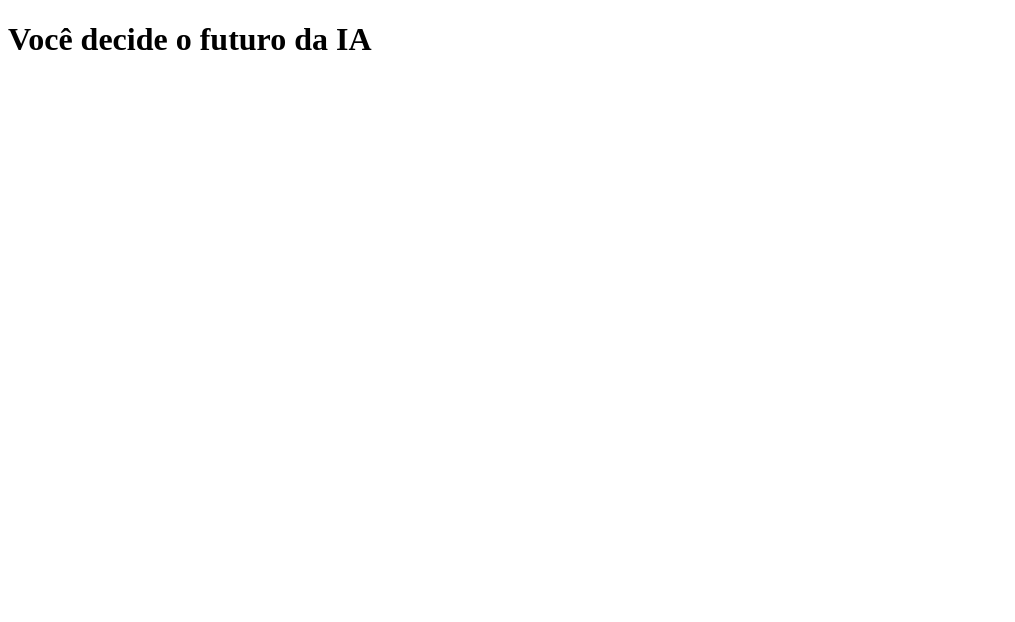
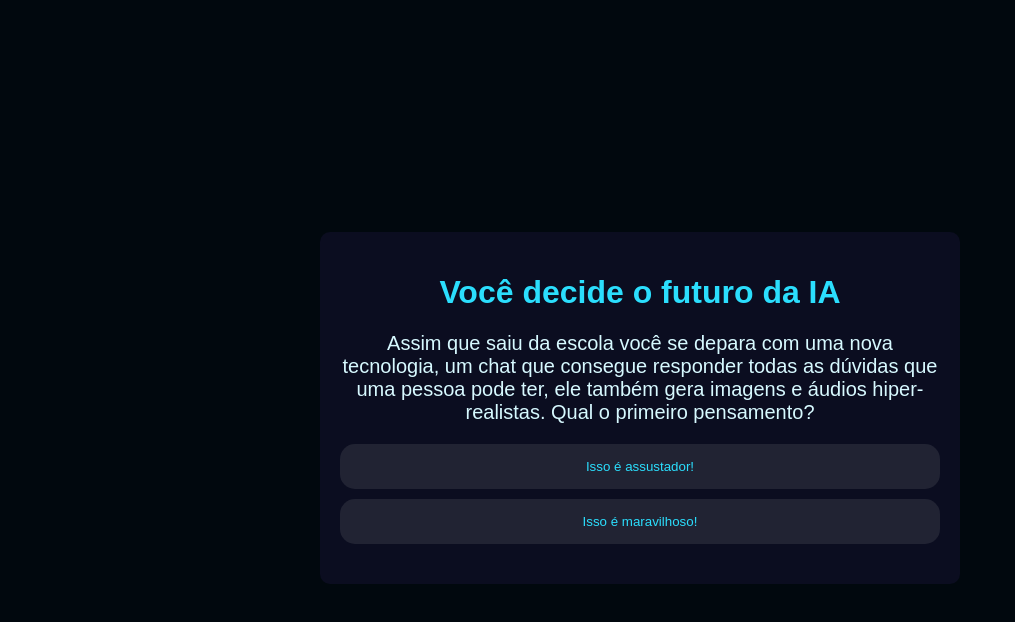
Before and after one commit to analararampim/miss-o-IA, a plain HTML site: page index.html in a window 1280 px wide. Shown: the whole page, without its empty margins (0-1015 px from the left). Drawn offline with Linux system fonts and the light colour scheme.

Commit message:
jexdbeud

```diff
--- a/index.html
+++ b/index.html
@@ -3,10 +3,11 @@
 <head>
     <meta charset="UTF-8">
     <meta name="viewport" content="width=device-width, initial-scale=1.0">
+    <title>Você decide o futuro da IA</title>
     <link rel="stylesheet" href="style.css">
-    <title>Você decide o futuro da I.A.1</title>
 </head>
 <body>
+
 <div class="caixa-principal">
     <h1>Você decide o futuro da IA</h1>
 
@@ -18,6 +19,7 @@
         <p class="texto-resultado"></p>
     </div>
 </div>
+
 <script src="script.js"></script>
 </body>
 </html>
--- a/script.js
+++ b/script.js
@@ -1,60 +1,129 @@
-const caixaPrincipal = document.querySelector(".caixa-principal");
 const caixaPerguntas = document.querySelector(".caixa-perguntas");
 const caixaAlternativas = document.querySelector(".caixa-alternativas");
-const caixaResultado = document.querySelector(".caixa-resultado");
 const textoResultado = document.querySelector(".texto-resultado");
 
-const perguntas = {
-
-}
+const perguntas = [
     {
-    enunciado:
-      "Assim que saiu da escola você se depara com uma nova tecnologia, um chat que consegue responder todas as dúvidas que uma pessoa pode ter, ele também gera imagens e áudios hiper-realistas. Qual o primeiro pensamento?",
+        enunciado: "Assim que saiu da escola você se depara com uma nova tecnologia, um chat que consegue responder todas as dúvidas que uma pessoa pode ter, ele também gera imagens e áudios hiper-realistas. Qual o primeiro pensamento?",
         alternativas: [
-      "Isso é assustador!",
-      "Isso é maravilhoso!"
-    ],
+            {
+                texto: "Isso é assustador!",
+                afirmacao: "No início ficou com medo do que essa tecnologia pode fazer."
             },
             {
-    enunciado:
-      "Com a descoberta desta tecnologia, chamada Inteligência Artificial (IA), uma professora de tecnologia da escola decidiu fazer uma sequência de aulas sobre esta tecnologia. No fim de uma aula ela pede que você escreva um trabalho sobre o uso de IA em sala de aula. Qual atitude você toma?",
-    alternativas: [
-      "Utiliza uma ferramenta de busca na internet que utiliza IA para que ela ajude a encontrar informações relevantes para o trabalho e explique numa linguagem que facilite o entendimento.",
-      "Escreve o trabalho com base nas conversas que teve com colegas, algumas pesquisas na internet e conhecimentos próprios sobre o tema."
-    ],
+                texto: "Isso é maravilhoso!",
+                afirmacao: "Quis aprender como usar a IA para facilitar seu dia a dia."
+            }
+        ]
     },
     {
-    enunciado:
-      "Após a elaboração do trabalho, a professora realizou um debate entre a turma para entender como foi realizada a pesquisa e escrita. Nessa conversa também foi levantado um ponto muito importante: como a IA impacta o trabalho do futuro. Nesse debate, como você se posiciona?",
+        enunciado: "A professora pede um trabalho sobre Inteligência Artificial. O que você faz?",
         alternativas: [
-      "Defende a ideia de que a IA pode criar novas oportunidades de emprego e melhorar habilidades humanas.",
-      "Me preocupo com as pessoas que perderão seus empregos para máquinas e defendo a importância de proteger os trabalhadores."
-    ],
+            {
+                texto: "Usa IA para pesquisar e entender o conteúdo.",
+                afirmacao: "Aprendeu a usar a IA como ferramenta de apoio aos estudos."
             },
             {
-    enunciado:
-      "Ao final da discussão, você precisou criar uma imagem no computador que representasse o que pensa sobre IA. E agora?",
-    alternativas: [
-      "Criar uma imagem utilizando uma plataforma de design como o Paint.",
-      "Criar uma imagem utilizando um gerador de imagem de IA."
-    ],
+                texto: "Pesquisa sozinho em livros e na internet.",
+                afirmacao: "Preferiu desenvolver sua própria pesquisa e pensamento crítico."
+            }
+        ]
     },
     {
-    enunciado:
-      "Você tem um trabalho em grupo de biologia para entregar na semana seguinte, o andamento do trabalho está um pouco atrasado e uma pessoa do seu grupo decidiu fazer com ajuda de uma IA. O problema é que o trabalho está totalmente igual ao do chat. O que você faz?",
+        enunciado: "No debate sobre o futuro do trabalho, qual sua opinião?",
         alternativas: [
-      "Escrever comandos para o chat é uma forma de contribuir com o trabalho, por isso não é um problema utilizar o texto inteiro.",
-      "O chat pode ser uma tecnologia muito avançada, mas é preciso manter a atenção, pois toda máquina erra. Por isso, revisar o trabalho e contribuir com perspectivas pessoais é essencial."
-    ],
+            {
+                texto: "A IA criará novas oportunidades.",
+                afirmacao: "Acreditou que novas profissões surgirão com a tecnologia."
             },
+            {
+                texto: "A IA pode substituir muitas pessoas.",
+                afirmacao: "Defendeu que é preciso proteger os trabalhadores."
+            }
+        ]
+    },
+    {
+        enunciado: "Você precisa criar uma imagem. O que escolhe?",
+        alternativas: [
+            {
+                texto: "Desenha utilizando um programa como Paint.",
+                afirmacao: "Preferiu produzir tudo manualmente."
+            },
+            {
+                texto: "Usa um gerador de imagens por IA.",
+                afirmacao: "Descobriu novas possibilidades criativas usando IA."
+            }
+        ]
+    },
+    {
+        enunciado: "Um colega entrega um trabalho totalmente produzido por IA. O que você faz?",
+        alternativas: [
+            {
+                texto: "Entrega assim mesmo.",
+                afirmacao: "Entendeu depois que confiar totalmente na IA pode causar problemas."
+            },
+            {
+                texto: "Revisa e melhora o texto.",
+                afirmacao: "Aprendeu que a IA é uma ferramenta, mas o pensamento humano continua essencial."
+            }
+        ]
+    }
 ];
 
 let atual = 0;
 let perguntaAtual;
+let historiaFinal = "";
 
 function mostraPergunta() {
+
+    if(atual >= perguntas.length){
+        mostraResultado();
+        return;
+    }
+
     perguntaAtual = perguntas[atual];
+
     caixaPerguntas.textContent = perguntaAtual.enunciado;
+
+    caixaAlternativas.textContent = "";
+
+    mostraAlternativas();
+}
+
+function mostraAlternativas(){
+
+    for(const opcao of perguntaAtual.alternativas){
+
+        const botao = document.createElement("button");
+
+        botao.textContent = opcao.texto;
+
+        botao.addEventListener("click",()=>respostaSelecionada(opcao));
+
+        caixaAlternativas.appendChild(botao);
+
+    }
+
+}
+
+function respostaSelecionada(opcaoSelecionada){
+
+    historiaFinal += opcaoSelecionada.afirmacao + " ";
+
+    atual++;
+
+    mostraPergunta();
+
+}
+
+function mostraResultado(){
+
+    caixaPerguntas.textContent = "Em 2049...";
+
+    textoResultado.textContent = historiaFinal;
+
+    caixaAlternativas.textContent = "";
+
 }
 
 mostraPergunta();
--- a/style.css
+++ b/style.css
@@ -0,0 +1,61 @@
+:root {
+    --cor-fundo: #01080E;
+    --cor-principal: #0B0D20;
+    --cor-secundaria: #212333;
+    --cor-destaque: #2BDEFD;
+    --cor-texto: #D7F9FF;
+}
+
+body{
+    background-color: var(--cor-fundo);
+    color: var(--cor-texto);
+    display:flex;
+    justify-content:center;
+    align-items:center;
+    min-height:100vh;
+    font-family: Arial, Helvetica, sans-serif;
+}
+
+.caixa-principal{
+    background-color: var(--cor-principal);
+    width:90%;
+    max-width:600px;
+    text-align:center;
+    padding:20px;
+    border-radius:10px;
+}
+
+h1{
+    color:var(--cor-destaque);
+}
+
+.caixa-perguntas{
+    margin:20px 0;
+    font-size:20px;
+}
+
+.caixa-alternativas{
+    display:flex;
+    flex-direction:column;
+    gap:10px;
+}
+
+button{
+    background-color: var(--cor-secundaria);
+    color: var(--cor-destaque);
+    border:none;
+    border-radius:15px;
+    padding:15px;
+    cursor:pointer;
+    transition:0.3s;
+}
+
+button:hover{
+    background-color: var(--cor-destaque);
+    color: var(--cor-secundaria);
+}
+
+.caixa-resultado{
+    margin-top:20px;
+    font-size:18px;
+}
```
Lines whose indentation alone changed are shown as unchanged.
